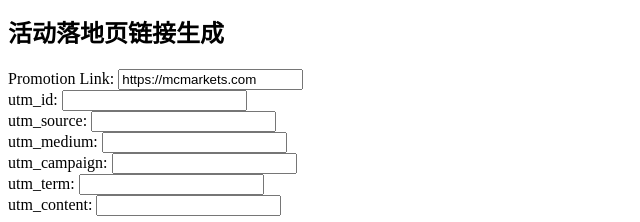
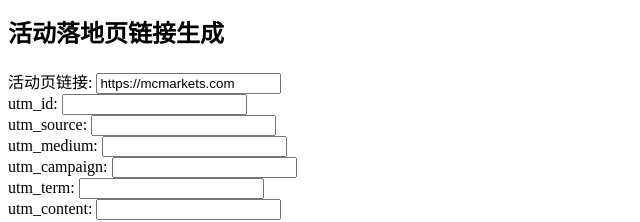
Before and after one commit to xieboxing/xieboxing.github.io, a plain HTML site: page LinkCreate.html in a window 1280 px wide. Shown: the part 393-615 px from the top of the page, without its empty margins (0-640 px from the left). Drawn offline with Linux system fonts and the light colour scheme.

Commit message:
Add files via upload

```diff
--- a/LinkCreate.html
+++ b/LinkCreate.html
@@ -80,7 +80,7 @@
 
     <h2>活动落地页链接生成</h2>
     <form onsubmit="event.preventDefault(); generatePromoLink();">
-        <label for="promoLink">Promotion Link:</label>
+        <label for="promoLink">活动页链接:</label>
         <input type="text" id="promoLink" value="https://mcmarkets.com" required>
         <br>
         <label for="promoUtmId">utm_id:</label>
```
